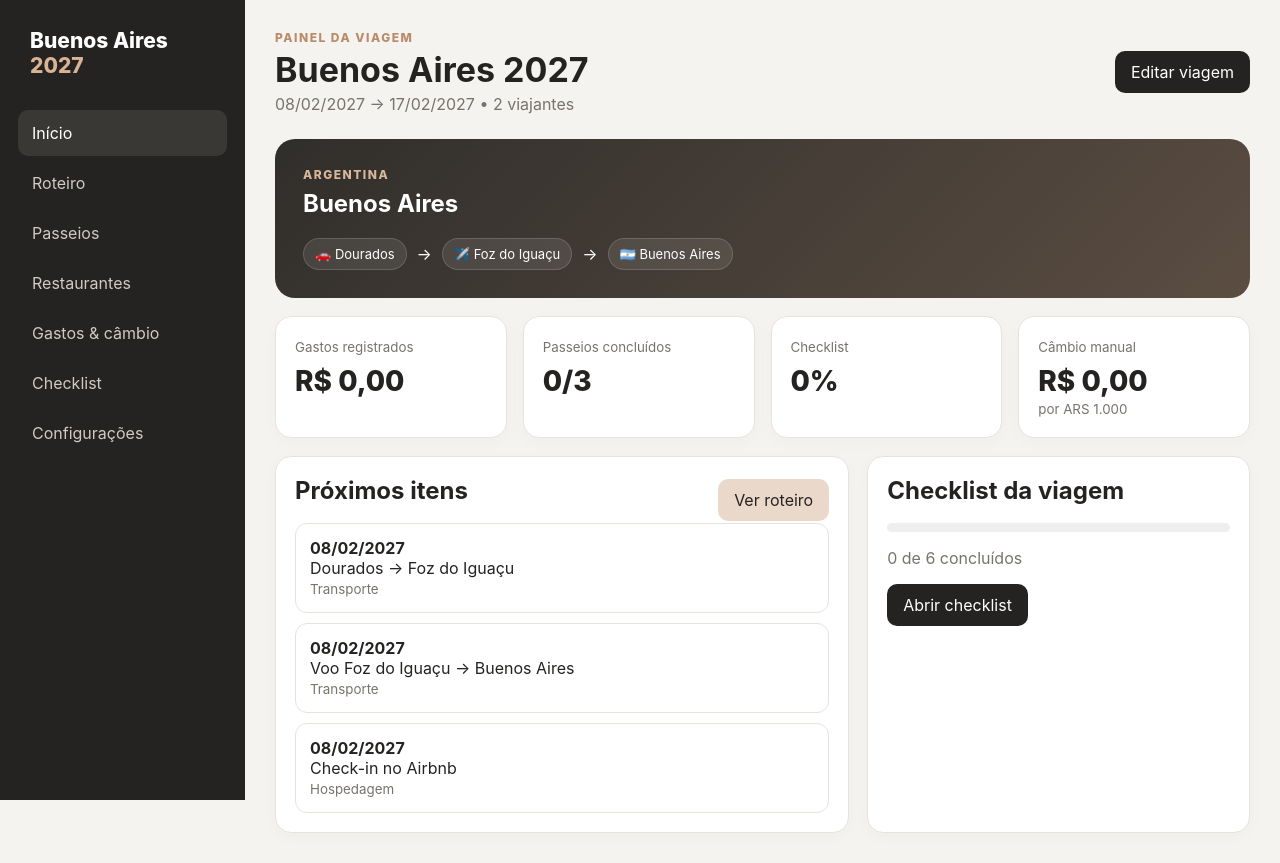
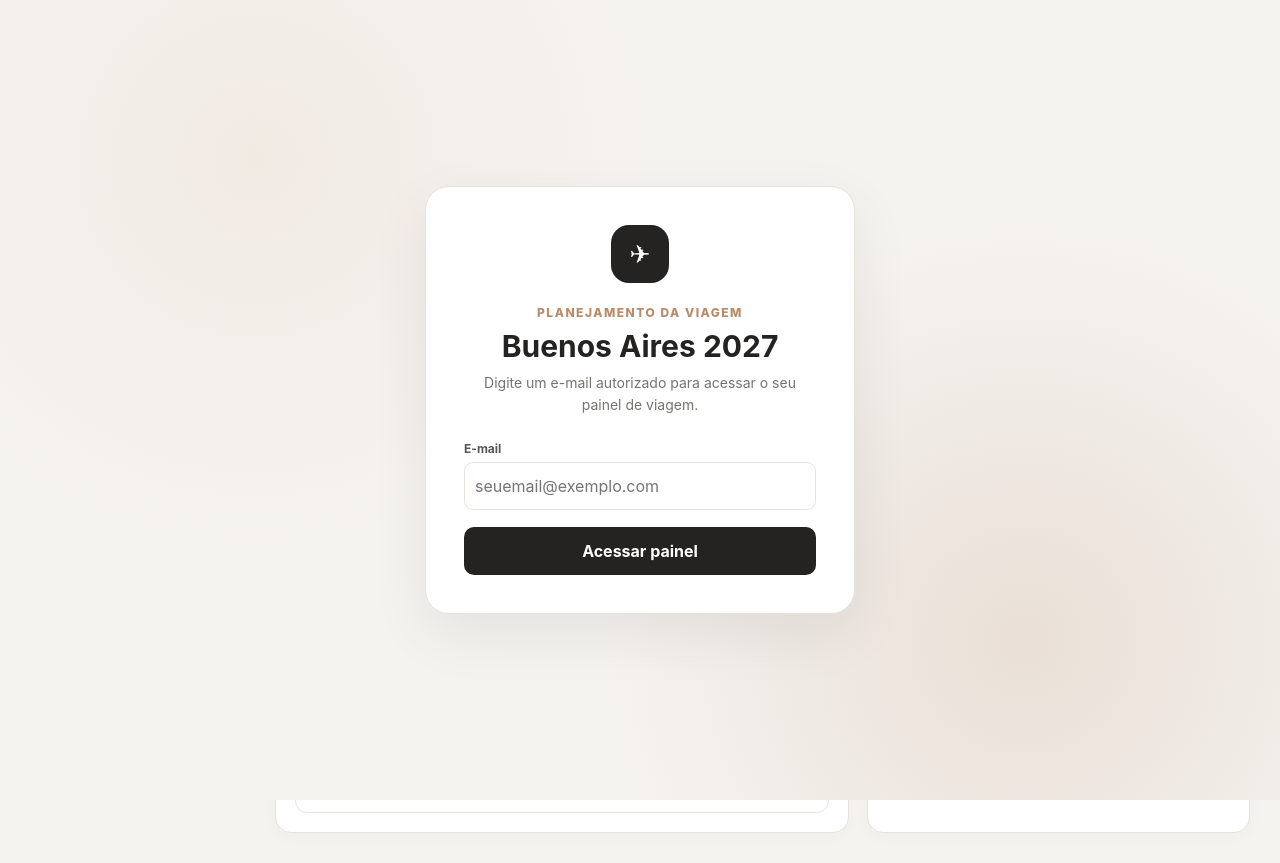
Before and after one commit to manurolonaguilar-source/buenos-aires-2027, a plain HTML site: page index.html in a window 1280 px wide. Drawn offline with Linux system fonts and the light colour scheme.

Commit message:
Update index.html

```diff
--- a/index.html
+++ b/index.html
@@ -37,9 +37,38 @@ table{width:100%;border-collapse:collapse}th,td{padding:11px;border-bottom:1px s
 .notice{background:#f1e8e0;border:1px solid #e5d4c5;padding:13px;border-radius:11px;color:#63554b;font-size:13px;margin-bottom:15px}
 @media(max-width:900px){.sidebar{width:75px}.logo{font-size:0}.logo span{font-size:18px}.nav button{font-size:0;text-align:center}.nav button:before{content:"•";font-size:20px}.main{margin-left:75px;width:calc(100% - 75px);padding:18px}.grid,.cards{grid-template-columns:repeat(2,1fr)}.two{grid-template-columns:1fr}}
 @media(max-width:600px){.grid,.cards,.formgrid,.formgrid.three{grid-template-columns:1fr}.main{padding:12px}h1{font-size:27px}.top{align-items:flex-start;gap:10px;flex-direction:column}}
+
+.login-screen{position:fixed;inset:0;z-index:9999;display:flex;align-items:center;justify-content:center;padding:24px;background:radial-gradient(circle at 20% 20%,#ead9ca55,transparent 32%),radial-gradient(circle at 80% 80%,#b98b6830,transparent 35%),#f5f3f0}
+.login-card{width:min(430px,100%);background:#fff;border:1px solid var(--line);border-radius:24px;padding:38px;box-shadow:0 20px 60px #00000012;text-align:center}
+.login-mark{width:58px;height:58px;margin:0 auto 22px;border-radius:18px;display:flex;align-items:center;justify-content:center;background:var(--dark);color:#fff;font-size:25px}
+.login-card .eyebrow{margin-bottom:8px}.login-card h1{font-size:30px;margin:0 0 8px}.login-card .login-sub{color:var(--muted);font-size:14px;line-height:1.55;margin:0 0 25px}
+.login-field{text-align:left;margin-bottom:12px}.login-field input{height:48px}.login-btn{width:100%;height:48px;margin-top:5px;font-weight:700}
+.login-error{display:none;margin-top:13px;padding:11px 13px;border-radius:10px;background:#f3d8d5;color:#813e39;font-size:13px;text-align:left}.login-error.show{display:block}
+.login-success{display:none;margin-top:13px;padding:11px 13px;border-radius:10px;background:#e1eee3;color:#45634c;font-size:13px;text-align:left}.login-success.show{display:block}
+.logout-btn{position:fixed;right:22px;bottom:22px;z-index:20;border:1px solid var(--line);background:#fff;color:var(--ink);border-radius:10px;padding:9px 13px;font-size:12px;box-shadow:0 4px 18px #00000010}
+@media(max-width:600px){.login-card{padding:28px 22px}.logout-btn{right:12px;bottom:12px}}
+
 </style>
 </head>
 <body>
+
+<div id="loginScreen" class="login-screen">
+  <div class="login-card">
+    <div class="login-mark">✈</div>
+    <div class="eyebrow">Planejamento da viagem</div>
+    <h1>Buenos Aires 2027</h1>
+    <p class="login-sub">Digite um e-mail autorizado para acessar o seu painel de viagem.</p>
+    <div class="login-field">
+      <label for="loginEmail">E-mail</label>
+      <input id="loginEmail" type="email" autocomplete="email" placeholder="seuemail@exemplo.com" onkeydown="if(event.key==='Enter')validarAcesso()">
+    </div>
+    <button class="btn login-btn" onclick="validarAcesso()">Acessar painel</button>
+    <div id="loginError" class="login-error">Este e-mail não possui autorização para acessar este painel.</div>
+    <div id="loginSuccess" class="login-success">Acesso autorizado. Abrindo seu planejamento...</div>
+  </div>
+</div>
+<button id="logoutBtn" class="logout-btn" onclick="sairDoPainel()" style="display:none">Sair do painel</button>
+
 <div class="app">
 <aside class="sidebar">
   <div class="logo">Buenos Aires <span>2027</span></div>
@@ -122,6 +151,67 @@ table{width:100%;border-collapse:collapse}th,td{padding:11px;border-bottom:1px s
 <div class="modal" id="modal"><div class="modalbox"><div class="row"><h2 id="modalTitle">Adicionar</h2><button class="btn alt" onclick="closeModal()">Fechar</button></div><div id="modalBody"></div></div></div>
 
 <script>
+
+/* Acesso por e-mail: sem senha, sem link e sem envio de e-mail. */
+const EMAILS_AUTORIZADOS = [
+  "manurolonaguilar@gmail.com",
+  "COLOQUE_AQUI_O_SEGUNDO_EMAIL"
+];
+const LOGIN_KEY = "ba2027_access_v1";
+
+function normalizarEmail(email){
+  return String(email || "").trim().toLowerCase();
+}
+
+function validarAcesso(){
+  const input=document.getElementById("loginEmail");
+  const error=document.getElementById("loginError");
+  const success=document.getElementById("loginSuccess");
+  const email=normalizarEmail(input.value);
+  error.classList.remove("show"); success.classList.remove("show");
+
+  if(!email || !email.includes("@")){
+    error.textContent="Digite um e-mail válido para continuar.";
+    error.classList.add("show"); input.focus(); return;
+  }
+
+  const autorizado=EMAILS_AUTORIZADOS.map(normalizarEmail).includes(email);
+  if(!autorizado){
+    error.textContent="Este e-mail não possui autorização para acessar este painel.";
+    error.classList.add("show"); input.select(); return;
+  }
+
+  localStorage.setItem(LOGIN_KEY,email);
+  success.classList.add("show");
+  setTimeout(()=>{
+    document.getElementById("loginScreen").style.display="none";
+    document.getElementById("logoutBtn").style.display="block";
+  },350);
+}
+
+function sairDoPainel(){
+  localStorage.removeItem(LOGIN_KEY);
+  document.getElementById("loginEmail").value="";
+  document.getElementById("loginError").classList.remove("show");
+  document.getElementById("loginSuccess").classList.remove("show");
+  document.getElementById("loginScreen").style.display="flex";
+  document.getElementById("logoutBtn").style.display="none";
+}
+
+function verificarAcessoInicial(){
+  const salvo=normalizarEmail(localStorage.getItem(LOGIN_KEY));
+  const autorizado=EMAILS_AUTORIZADOS.map(normalizarEmail).includes(salvo);
+  if(autorizado){
+    document.getElementById("loginScreen").style.display="none";
+    document.getElementById("logoutBtn").style.display="block";
+  }else{
+    localStorage.removeItem(LOGIN_KEY);
+    document.getElementById("loginScreen").style.display="flex";
+    document.getElementById("logoutBtn").style.display="none";
+  }
+}
+
+
 const KEY='ba2027_panel_v1';
 const defaultState={
  config:{title:'Buenos Aires 2027',people:2,start:'2027-02-08',end:'2027-02-17',budget:0,notes:''},
@@ -226,6 +316,7 @@ function render(){
  cfgTitle.value=state.config.title;cfgPeople.value=state.config.people;cfgStart.value=state.config.start;cfgEnd.value=state.config.end;cfgBudget.value=state.config.budget;cfgNotes.value=state.config.notes||'';
 }
 render();
+verificarAcessoInicial();
 </script>
 </body>
 </html>
```
